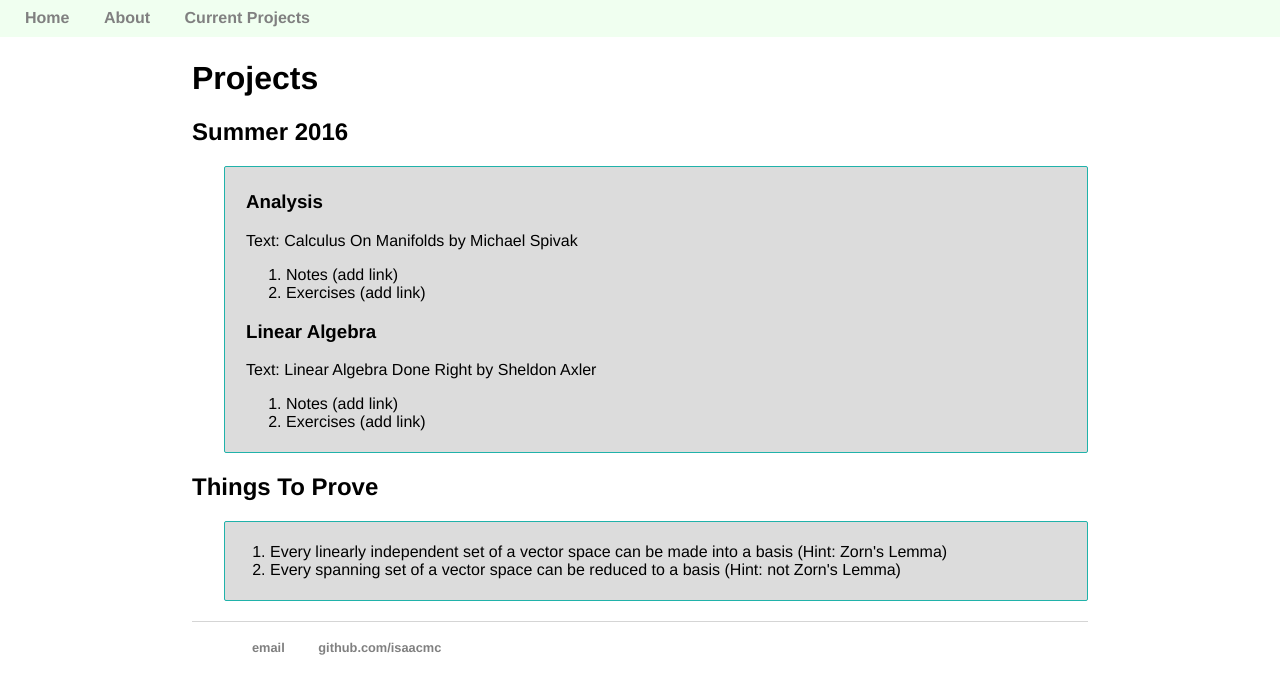
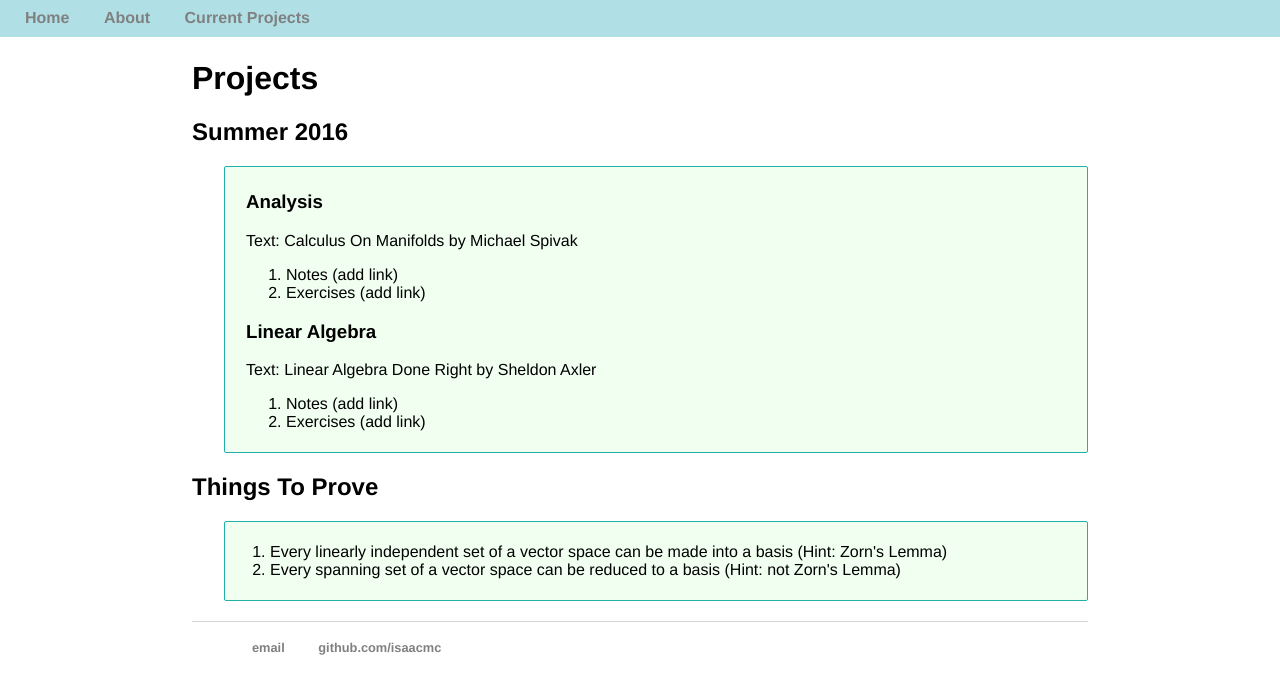
Before and after one commit to isundberg/isaacmc.github.io, a Jekyll site: the page built from projects/index.html, in a window 1280 px wide. Shown: the top 694 px of the page. Built offline with Jekyll 4.4.1, drawn with Linux system fonts in a browser that asks for light colours.

Commit message:
Update main.css

```diff
--- a/css/main.css
+++ b/css/main.css
@@ -14,7 +14,7 @@ nav ul {
     left:0;
     width: 100%;
     padding: 10px;
-    background: honeydew;
+    background: powderblue;
 }
 
 footer ul {
@@ -68,7 +68,7 @@ ul.posts li {
 #project {
     margin-left: 2em;
     border-radius: 2px;
-    background: gainsboro;
+    background: honeydew;
     border: 1px;
     border-style: solid;
     border-color: lightseagreen;
```
